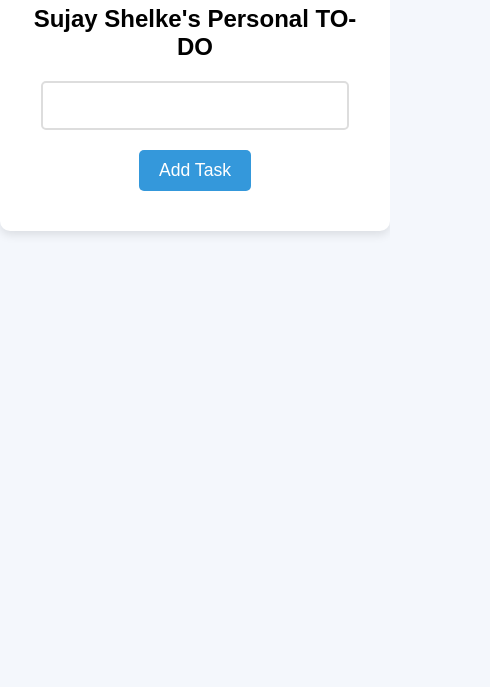
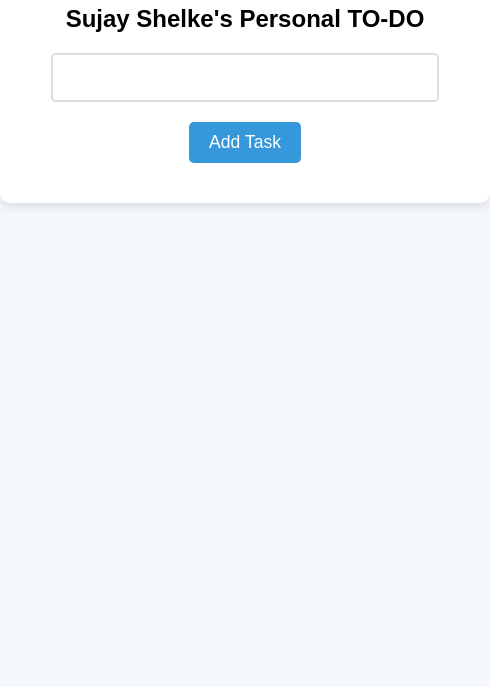
Before and after one commit to Karan010201/to-do-app, a plain HTML site: page index.html in a window 390 px wide. Shown: the part 157-844 px from the top of the page, 490 px wide, since content can reach past the window. Drawn offline with Linux system fonts and the light colour scheme.

Commit message:
Update style.css

```diff
--- a/style.css
+++ b/style.css
@@ -97,3 +97,9 @@ body {
 .list button:hover {
     background-color: #c0392b;
 }
+
+@media screen and (max-width : 500px){
+    .container{
+        min-width: 450px;
+    }
+}
```
